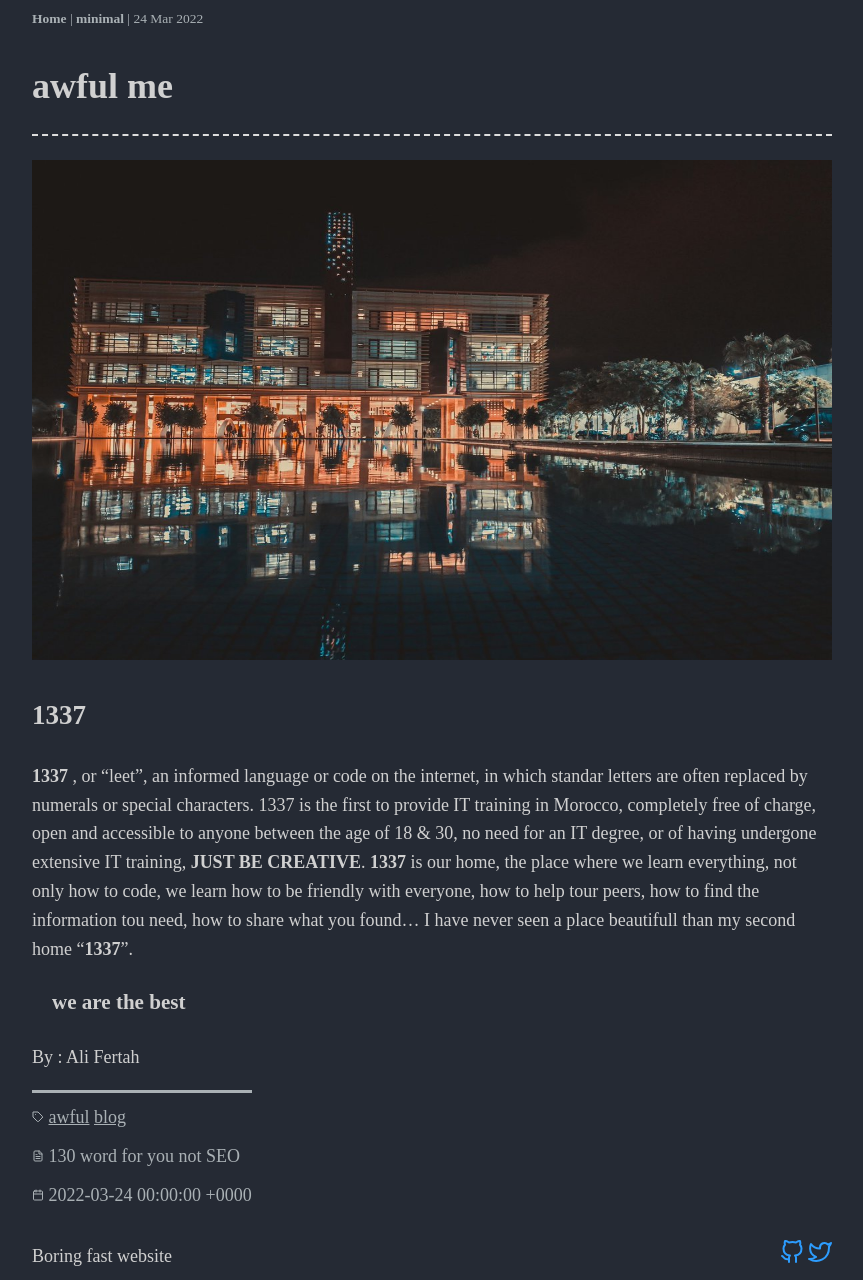
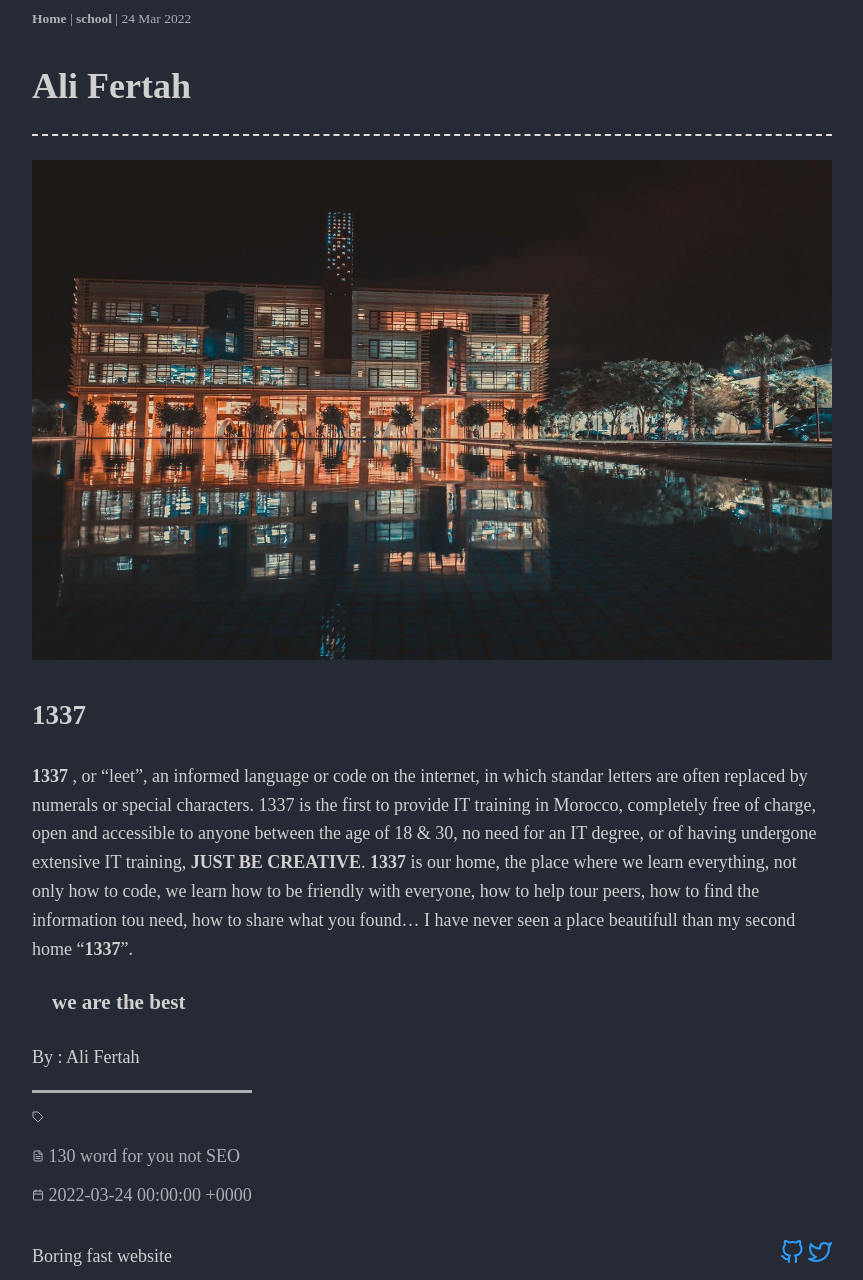
Before and after one commit to alifertah/alifertah.github.io, a Jekyll site: the page built from _posts/2024-03-24-why-am-i-doing-this.md, in a window 1280 px wide. Shown: the whole page, without its empty margins (208-1071 px from the left). Built offline with Jekyll 4.4.1, drawn with Linux system fonts in a browser that asks for light colours.

Commit message:
titles again

```diff
--- a/_posts/2024-03-24-why-am-i-doing-this.md
+++ b/_posts/2024-03-24-why-am-i-doing-this.md
@@ -1,8 +1,8 @@
 ---
 layout: post
-title: awful me
-tags: awful blog
-category: minimal
+title: Ali Fertah
+tags: 1337
+category: school
 date: 24-03-2022
 ---
 ![](/1337.jpeg)
```
